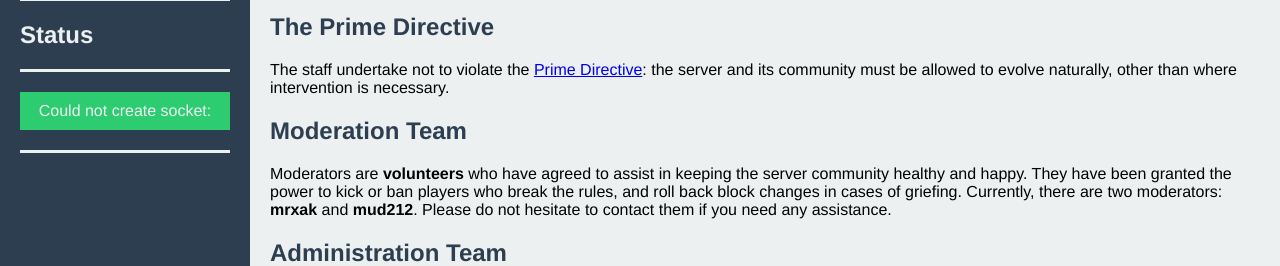
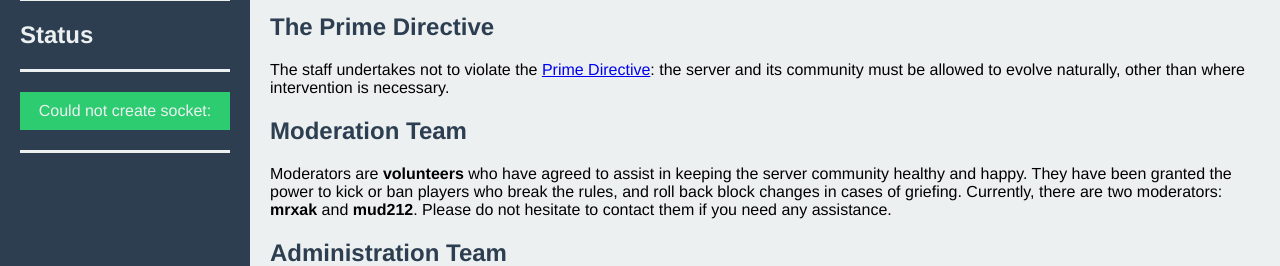
Before and after one commit to prophile/minecraft.nfreader.net, a PHP site: page / in a window 1280 px wide. Shown: the part 523-789 px from the top of the page. Run offline with PHP 8.4, Linux system fonts and the light colour scheme; data that the repository does not hold is empty; some libraries are stand-ins or nearby versions.

Commit message:
Reword to imply the staff as a whole

```diff
--- a/index.php
+++ b/index.php
@@ -30,7 +30,7 @@
           <h1>The Prime Directive</h1>
   </div>
 
-  <p>The staff undertake not to violate the <a href="http://en.wikipedia.org/wiki/Prime_Directive">Prime Directive</a>: the server and its community must be allowed to evolve naturally, other than where intervention is necessary.</p>
+  <p>The staff undertakes not to violate the <a href="http://en.wikipedia.org/wiki/Prime_Directive">Prime Directive</a>: the server and its community must be allowed to evolve naturally, other than where intervention is necessary.</p>
 
     <div class="section-header" id="moderators">
           <h1>Moderation Team</h1>
```
